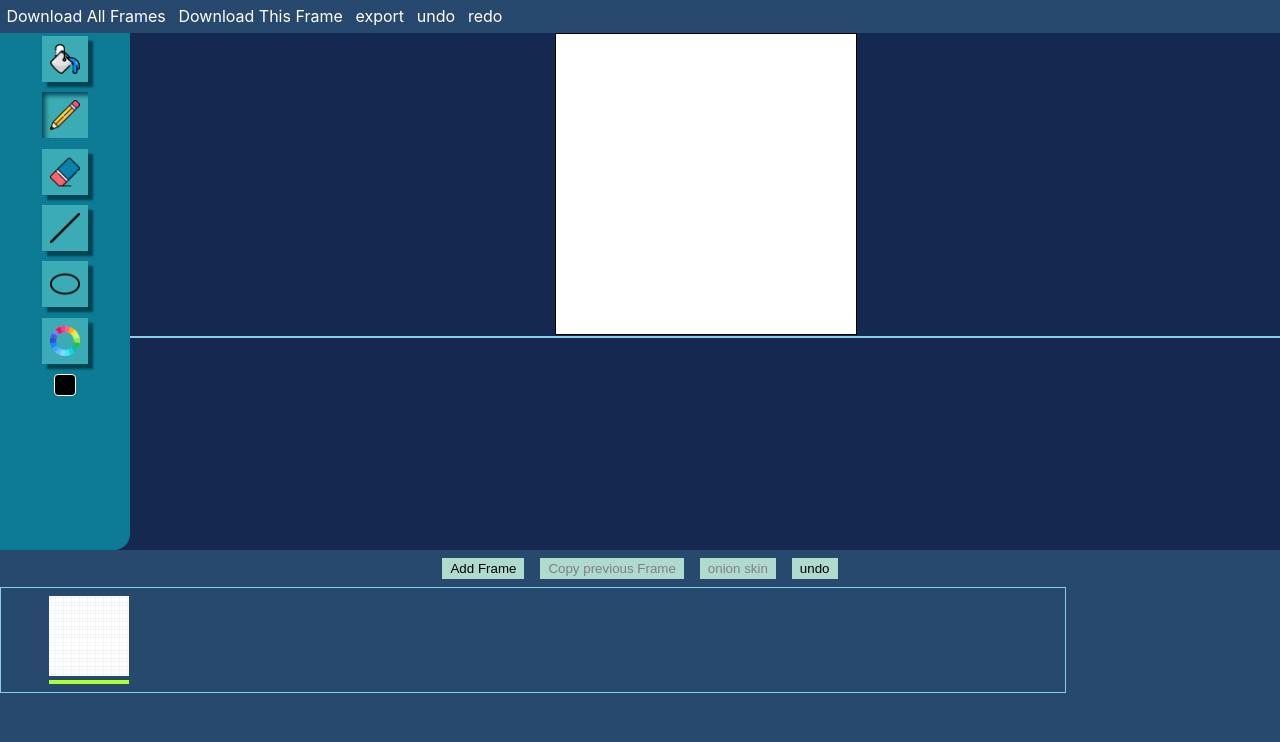
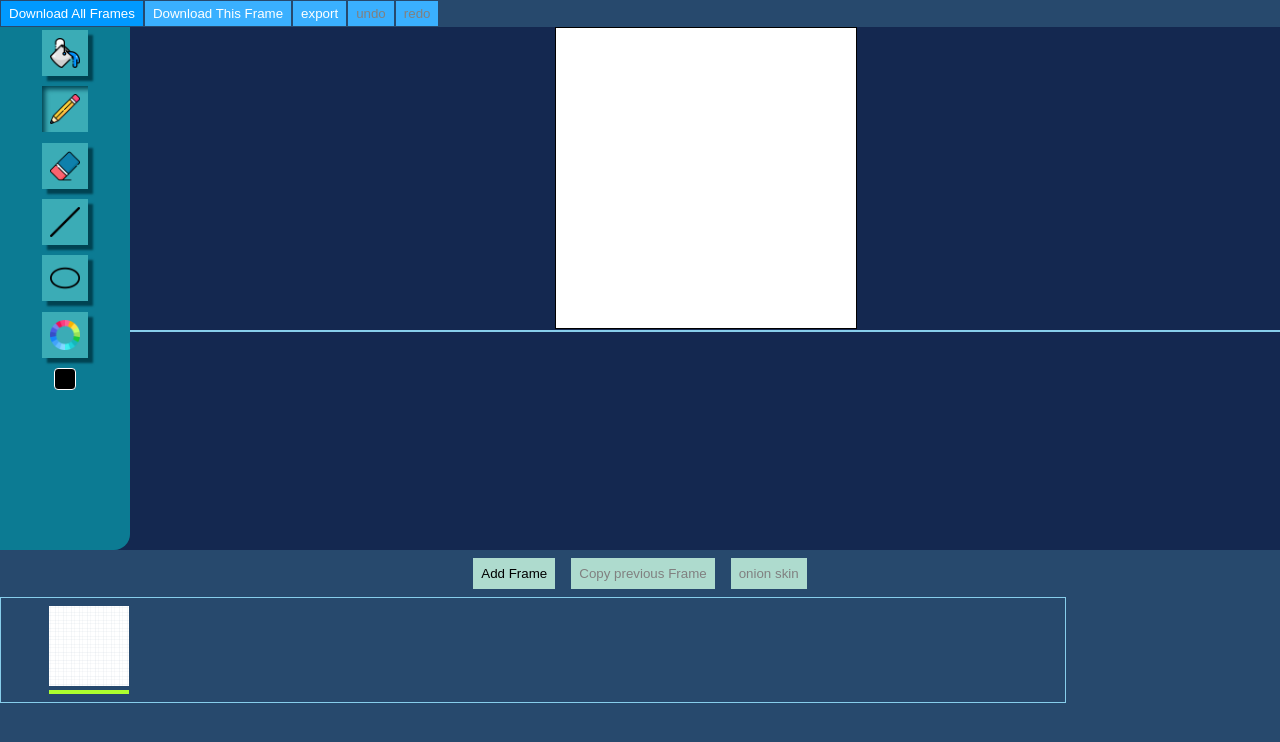
Before and after one commit to smeekas/Animation-web-app, a React (Create React App) app: page / in a window 1280 px wide. Shown: the top 742 px of the page. Built offline with nearby package versions, Linux system fonts and the light colour scheme.

Commit message:
fix:undo & redo

```diff
--- a/src/components/Button/Button.module.css
+++ b/src/components/Button/Button.module.css
@@ -1,7 +1,7 @@
 .button {
   /* color: white; */
   border: 0;
-  padding: 0.2rem 0.5rem;
+  padding: 0.5rem 0.5rem;
   cursor: pointer;
   margin: 0.5rem;
   background-color: #aedbce;
--- a/src/components/FramesNControl/FramesNControl.js
+++ b/src/components/FramesNControl/FramesNControl.js
@@ -2,12 +2,11 @@ import { useDispatch, useSelector } from "react-redux";
 import Frame from "../Frame/Frame";
 import { copyGrid, getCanvasGrid, getCanvasImage } from "../../utils/frame";
 import styles from "./FramesNControl.module.css";
-import { useEffect } from "react";
 import Button from "../Button/Button";
 function FramesNControl() {
   const allFrames = useSelector((state) => state.frames.frames);
   const currIndex = useSelector((state) => state.frames.currFrame);
-  const historyObj = useSelector((state) => state.undo);
+  // const historyObj = useSelector((state) => state.undo);
   const gridObj = useSelector((state) => state.canvas.grid);
   const dispatch = useDispatch();
   const frameAddHandler = () => {
@@ -33,13 +32,8 @@ function FramesNControl() {
   const onionSkin = () => {
     dispatch({ type: "TOGGLE" });
   };
-  const undoHandler = () => {
-    const historyIndex = historyObj.history[currIndex].curr;
-    // console.log(historyIndex);
-    // console.log(historyObj.history[currIndex].grid[historyIndex]);
-    gridObj.drawFrame(historyObj.history[currIndex].grid[historyIndex]);
-    dispatch({ type: "UNDO_POP", index: currIndex });
-  };
+
+  // console.log(historyObj.history[currIndex]);
   return (
     <div className={styles.frames}>
       <Button
@@ -54,7 +48,7 @@ function FramesNControl() {
       <Button disabled={currIndex === 0} onClick={onionSkin}>
         onion skin
       </Button>
-      <Button onClick={undoHandler}>undo</Button>
+
       <ul className={styles.allFrames}>
         {allFrames.map((frame, index) => {
           return (
--- a/src/components/Tool/Tool.js
+++ b/src/components/Tool/Tool.js
@@ -1,9 +1,9 @@
-import styles from "./Tool.module.css";
-const Tool = (props) => {
-  return (
-    <div onClick={props.onClick ? props.onClick : null} className={styles.tool}>
-      {props.children}
-    </div>
-  );
-};
-export default Tool;
+// import styles from "./Tool.module.css";
+// const Tool = (props) => {
+//   return (
+//     <butto onClick={props.onClick ? props.onClick : null} className={styles.tool}>
+//       {props.children}
+//     </butto>
+//   );
+// };
+// export default Tool;
--- a/src/components/Tool/Tool.module.css
+++ b/src/components/Tool/Tool.module.css
@@ -10,3 +10,8 @@
     color: white;
     border-radius: 8px;
 }
+.tool:disabled:hover{
+    background-color: #00336a ;
+    /* color: white;
+    border-radius: 8px; */
+}
--- a/src/components/Toolbar/Toolbar.js
+++ b/src/components/Toolbar/Toolbar.js
@@ -1,11 +1,15 @@
-import Tool from "../Tool/Tool";
+import Button from "../Button/Button";
 import styles from "./Toolbar.module.css";
-import { useSelector } from "react-redux";
+import { useDispatch, useSelector } from "react-redux";
 import { startRecord } from "../../utils/export";
 
 function Toolbar() {
   const allFrames = useSelector((state) => state.frames.frames);
   const canvasRef = useSelector((state) => state.canvas.canvasRef);
+  const dispatch = useDispatch();
+  const currIndex = useSelector((state) => state.frames.currFrame);
+  const historyObj = useSelector((state) => state.undo);
+  const gridObj = useSelector((state) => state.canvas.grid);
   const downloadAllFrames = () => {
     const anchor = document.createElement("a");
     let i = 0;
@@ -32,14 +36,56 @@ function Toolbar() {
   const exportHandler = () => {
     startRecord();
   };
+  const undoHandler = () => {
+    const historyIndex = historyObj.history[currIndex].curr;
+    // console.log(historyIndex);
+    // console.log(historyObj.history[currIndex].grid[historyIndex]);
+    gridObj.addFrame(historyObj.history[currIndex].grid[historyIndex]);
+    dispatch({ type: "UNDO_POP", index: currIndex });
+  };
+  const redoHandler = () => {
+    const historyIndex = historyObj.history[currIndex].curr;
+    console.log(historyIndex, historyObj.history[currIndex].grid.length);
+    // console.log(historyIndex);
+    // console.log(historyObj.history[currIndex].grid[historyIndex]);
+    gridObj.addFrame(historyObj.history[currIndex].grid[historyIndex + 2]);
+    dispatch({ type: "REDO_PUSH", index: currIndex });
+  };
+
   return (
     <div className={styles.toolbar}>
-      <Tool onClick={downloadAllFrames}>Download All Frames</Tool>
-      <Tool onClick={downloadThisFrame}>Download This Frame</Tool>
+      <Button className={styles.tool} onClick={downloadAllFrames}>
+        Download All Frames
+      </Button>
+      <Button className={styles.tool} onClick={downloadThisFrame}>
+        Download This Frame
+      </Button>
 
-      <Tool onClick={exportHandler}>export</Tool>
-      <Tool>undo</Tool>
-      <Tool>redo</Tool>
+      <Button className={styles.tool} onClick={exportHandler}>
+        export
+      </Button>
+      <Button
+        className={styles.tool}
+        disabled={
+          historyObj.history[currIndex]
+            ? !historyObj.history[currIndex].canUndo
+            : true
+        }
+        onClick={undoHandler}
+      >
+        undo
+      </Button>
+      <Button
+        className={styles.tool}
+        disabled={
+          historyObj.history[currIndex]
+            ? !historyObj.history[currIndex].canRedo
+            : true
+        }
+        onClick={redoHandler}
+      >
+        redo
+      </Button>
     </div>
   );
 }
--- a/src/components/Toolbar/Toolbar.module.css
+++ b/src/components/Toolbar/Toolbar.module.css
@@ -1,4 +1,4 @@
-.toolbar{
+.toolbar {
   /* height: 50px; */
   display: flex;
   flex-direction: row;
@@ -7,10 +7,28 @@
   color: white;
   position: relative;
 }
-.menu{
+.menu {
   background-color: white;
   top: 100%;
   display: none;
   z-index: 1111;
   position: absolute;
 }
+.tool {
+  border: 1px solid #27496d;
+  padding: 0.3rem 0.5rem;
+  /* margin: 0.1rem 0.2rem; */
+  background-color: #3ab0ff;
+  cursor: pointer;
+  margin: 0;
+  /* border-radius: 4px; */
+  color: white;
+}
+.tool:hover {
+  background-color: #0099ff;
+}
+.tool:disabled:hover{
+  background-color: #3ab0ff ;
+  /* color: white;
+  border-radius: 8px; */
+}
--- a/src/reducers/undoReducer.js
+++ b/src/reducers/undoReducer.js
@@ -16,18 +16,43 @@ function undoReducer(state = initialState, action) {
     }
     newHistory[action.index].grid.push(action.grid);
     newHistory[action.index].curr += 1;
+    newHistory[action.index].canUndo = newHistory[action.index].curr >= 0;
+    newHistory[action.index].canRedo =
+      newHistory[action.index].curr < newHistory[action.index].grid.length - 2;
     return {
       ...state,
       history: newHistory,
-      canUndo: newHistory[action.index].curr >= 0,
-      canRedo:
-        newHistory[action.index].curr <
-        newHistory[action.index].grid.length - 1,
+      // canUndo: newHistory[action.index].curr >= 0,
+      // canRedo:
+      //   newHistory[action.index].curr <
+      //   newHistory[action.index].grid.length - 1,
     };
   }
   if (action.type === "UNDO_POP") {
     const newHistory = [...state.history];
-    newHistory[action.index].curr -= 1;
+    const canUndo = newHistory[action.index].curr >= 0;
+    // const canRedo =
+    //   newHistory[action.index].curr < newHistory[action.index].grid.length - 1;
+    if (canUndo) {
+      newHistory[action.index].curr -= 1;
+    }
+    newHistory[action.index].canUndo = newHistory[action.index].curr >= 0;
+    newHistory[action.index].canRedo =
+      newHistory[action.index].curr < newHistory[action.index].grid.length - 2;
+    return { ...state, history: newHistory };
+  }
+  if (action.type === "REDO_PUSH") {
+    const newHistory = [...state.history];
+    const canRedo =
+      newHistory[action.index].curr < newHistory[action.index].grid.length - 2;
+    if (canRedo) {
+      newHistory[action.index].curr += 1;
+    }
+    console.log(`reducer: ${newHistory[action.index].curr} `);
+    newHistory[action.index].canUndo = newHistory[action.index].curr >= 0;
+    newHistory[action.index].canRedo =
+      newHistory[action.index].curr < newHistory[action.index].grid.length - 2;
+
     return { ...state, history: newHistory };
   }
   return state;
```
Lines whose indentation alone changed are shown as unchanged.
